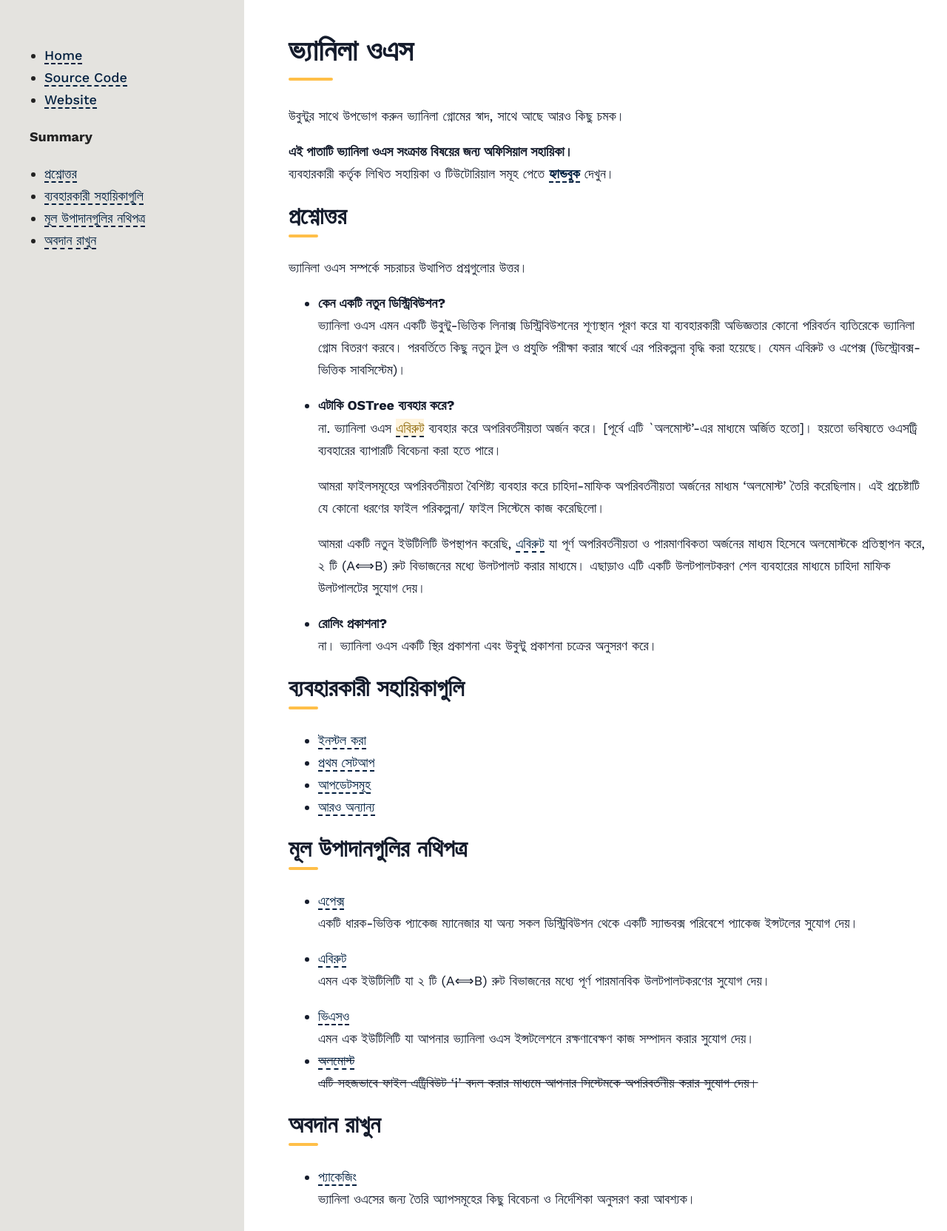
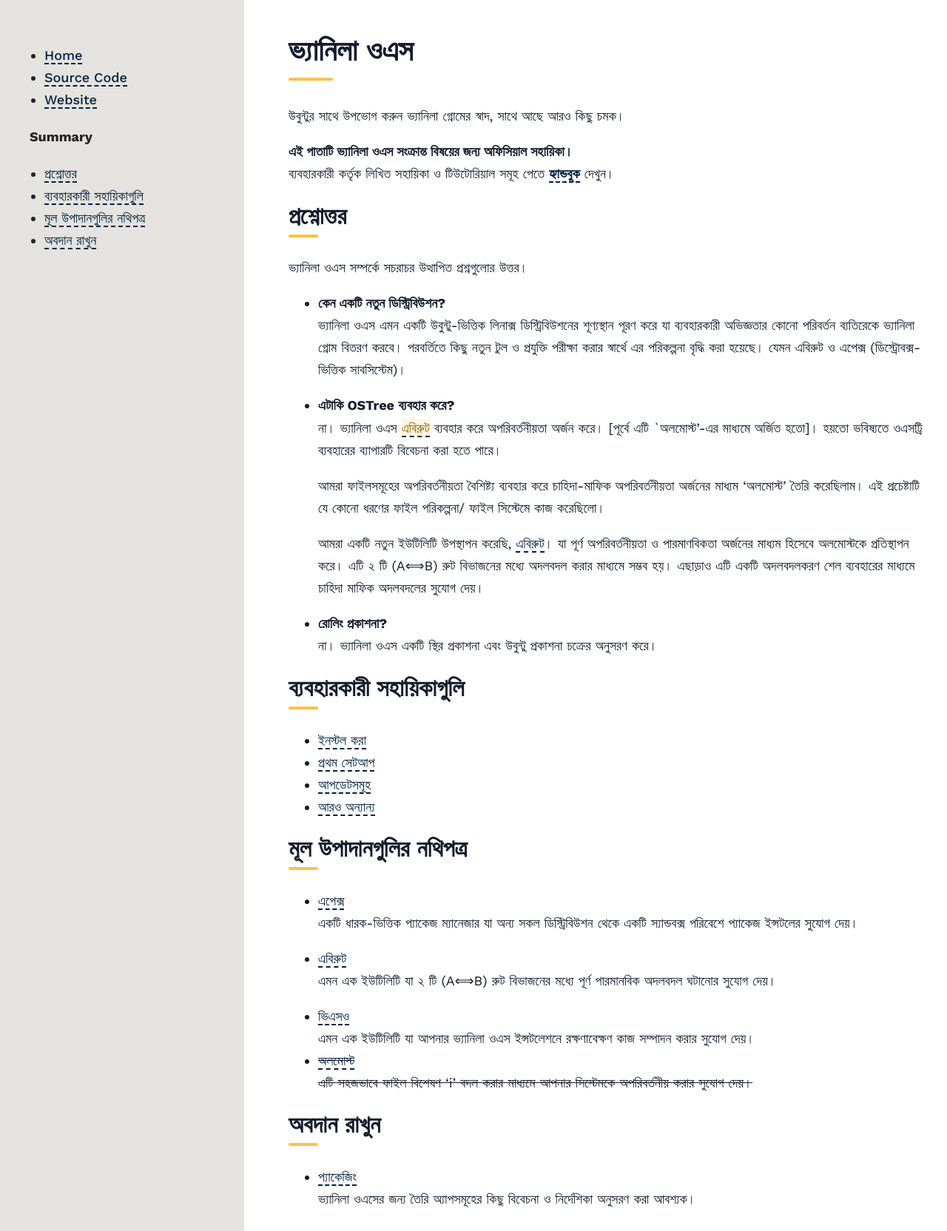
Before and after one commit to Vanilla-OS/documentation, a Jekyll site: the page built from index.bn.md, in a window 1280 px wide. Shown: the whole page at 74% size. Built offline with Jekyll 4.4.1, drawn with Linux system fonts in a browser that asks for light colours.

Commit message:
minor changes

```diff
--- a/index.bn.md
+++ b/index.bn.md
@@ -22,12 +22,12 @@ description: ভ্যানিলা ওএস, এ সংক্রান্ত
   যেমন এবিরুট ও এপেক্স (ডিস্ট্রোবক্স-ভিত্তিক সাবসিস্টেম)।
 
 - **এটাকি OSTree ব্যবহার করে?**\
-  না. ভ্যানিলা ওএস [`এবিরুট`](https://github.com/Vanilla-OS/ABRoot) ব্যবহার করে অপরিবর্তনীয়তা অর্জন করে। [পূর্বে এটি `অলমোস্ট'-এর মাধ্যমে অর্জিত হতো]। হয়তো ভবিষ্যতে ওএসট্রি ব্যবহারের ব্যাপারটি বিবেচনা করা হতে পারে।
+  না। ভ্যানিলা ওএস [`এবিরুট`](https://github.com/Vanilla-OS/ABRoot) ব্যবহার করে অপরিবর্তনীয়তা অর্জন করে। [পূর্বে এটি `অলমোস্ট'-এর মাধ্যমে অর্জিত হতো]। হয়তো ভবিষ্যতে ওএসট্রি ব্যবহারের ব্যাপারটি বিবেচনা করা হতে পারে।
 
   আমরা ফাইলসমূহের অপরিবর্তনীয়তা বৈশিষ্ট্য ব্যবহার করে চাহিদা-মাফিক অপরিবর্তনীয়তা অর্জনের মাধ্যম 'অলমোস্ট' তৈরি করেছিলাম।
   এই প্রচেষ্টাটি যে কোনো ধরণের ফাইল পরিকল্পনা/ ফাইল সিস্টেমে কাজ করেছিলো।
 
-  আমরা একটি নতুন ইউটিলিটি উপস্থাপন করেছি, [এবিরুট](https://github.com/Vanilla-OS/ABRoot) যা পূর্ণ অপরিবর্তনীয়তা ও পারমাণবিকতা অর্জনের মাধ্যম হিসেবে অলমোস্টকে প্রতিস্থাপন করে, ২ টি (A⟺B) রুট বিভাজনের মধ্যে উলটপালট করার মাধ্যমে। এছাড়াও এটি একটি উলটপালটকরণ শেল ব্যবহারের মাধ্যমে চাহিদা মাফিক উলটপালটের সুযোগ দেয়।
+  আমরা একটি নতুন ইউটিলিটি উপস্থাপন করেছি, [এবিরুট](https://github.com/Vanilla-OS/ABRoot)। যা পূর্ণ অপরিবর্তনীয়তা ও পারমাণবিকতা অর্জনের মাধ্যম হিসেবে অলমোস্টকে প্রতিস্থাপন করে। এটি ২ টি (A⟺B) রুট বিভাজনের মধ্যে অদলবদল করার মাধ্যমে সম্ভব হয়। এছাড়াও এটি একটি অদলবদলকরণ শেল ব্যবহারের মাধ্যমে চাহিদা মাফিক অদলবদলের সুযোগ দেয়।
 
 - **রোলিং প্রকাশনা?**\
   না। ভ্যানিলা ওএস একটি স্থির প্রকাশনা এবং উবুন্টু প্রকাশনা চক্রের অনুসরণ করে।
@@ -45,12 +45,12 @@ description: ভ্যানিলা ওএস, এ সংক্রান্ত
   একটি ধারক-ভিত্তিক প্যাকেজ ম্যানেজার যা অন্য সকল ডিস্ট্রিবিউশন থেকে একটি স্যান্ডবক্স পরিবেশে প্যাকেজ ইন্সটলের সুযোগ দেয়।
 
 - **[এবিরুট](/docs/ABRoot)**\
-  এমন এক ইউটিলিটি যা ২ টি (A⟺B) রুট বিভাজনের মধ্যে পূর্ণ পারমানবিক উলটপালটকরণের সুযোগ দেয়।
+  এমন এক ইউটিলিটি যা ২ টি (A⟺B) রুট বিভাজনের মধ্যে পূর্ণ পারমানবিক অদলবদল ঘটানোর সুযোগ দেয়।
 
 - **[ভিএসও](/docs/vso)**\
   এমন এক ইউটিলিটি যা আপনার ভ্যানিলা ওএস ইন্সটলেশনে রক্ষণাবেক্ষণ কাজ সম্পাদন করার সুযোগ দেয়।
 - ~~**[অলমোস্ট](/docs/almost)**~~\
-  ~~এটি সহজভাবে ফাইল এট্রিবিউট 'i' বদল করার মাধ্যমে আপনার সিস্টেমকে অপরিবর্তনীয় করার সুযোগ দেয়।~~
+  ~~এটি সহজভাবে ফাইল বিশেষণ 'i' বদল করার মাধ্যমে আপনার সিস্টেমকে অপরিবর্তনীয় করার সুযোগ দেয়।~~
 
 ## অবদান রাখুন
 
```
